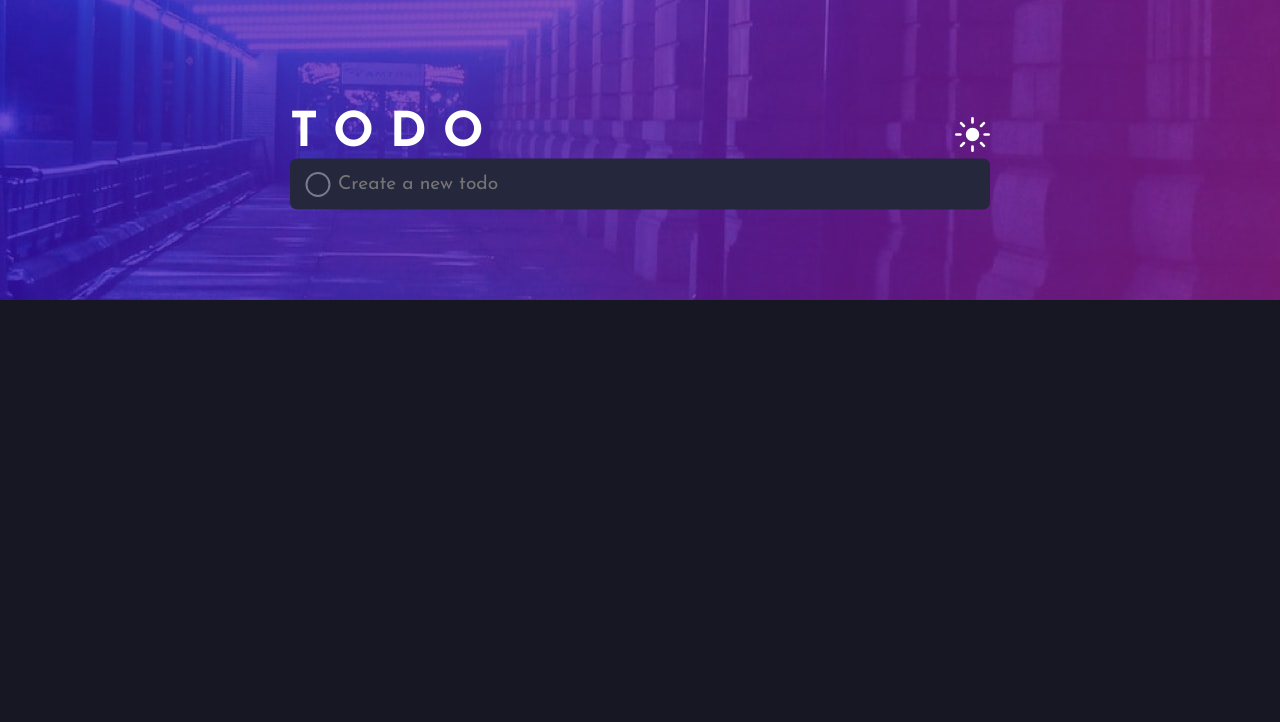
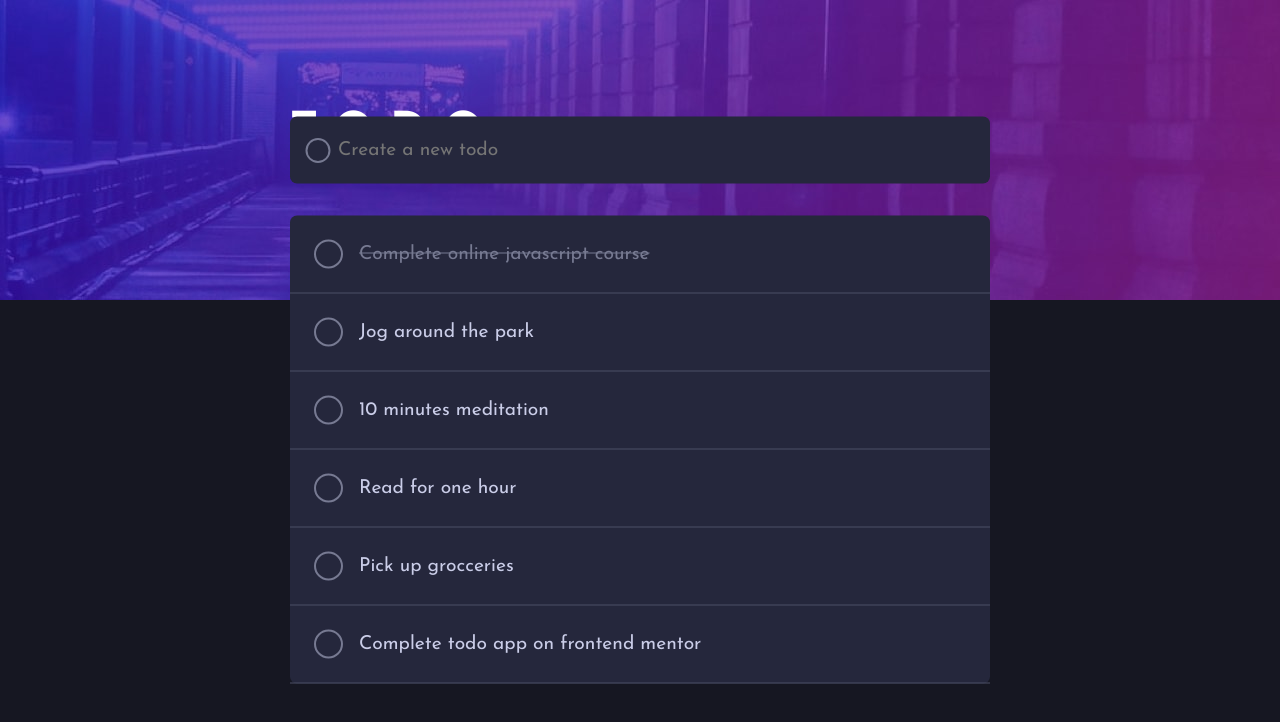
Before and after one commit to alishirani1384/Todo-app, a React (Vite) app: page / in a window 1280 px wide. Shown: the top 722 px of the page. Built offline with nearby package versions, Linux system fonts and the light colour scheme.

Commit message:
added todo list

```diff
--- a/src/App.css
+++ b/src/App.css
@@ -59,7 +59,10 @@ header .container img{
   max-width: 700px;
   width: 100%;
   position: absolute;
-  top: 23%;
+  display: flex;
+  flex-direction: column;
+  gap: 2rem;
+  top: 50%;
   left: 50%;
   transform: translate(-50%,-50%);
 }
@@ -70,7 +73,7 @@ header .container img{
 }
 .todo-input input{
   width: 100%;
-  padding: 1rem;
+  padding: 1.5rem;
   padding-left: 3rem;
   border-radius: 7px;
   border: none;
@@ -96,6 +99,35 @@ header .container img{
   background-color: white;
   color: black;
 }
+.todo-list{
+  background-color: var(--Very-Dark-Desaturated-Blue);
+  display: flex;
+  flex-direction: column;
+  border-radius: 7px;
+}
+.todo{
+  padding: 1.5rem;
+  border-bottom: 1px solid var(--Very-Dark-Grayish-Blue-1);
+  display: flex;
+  gap: 1rem;
+  align-items: center;
+  font-size: 1.2rem;
+  color: var(--Light-Grayish-Blue);
+  cursor: pointer;
+}
+.todo::before{
+  content: "";
+  display: block;
+  border: 2px solid var(--Dark-Grayish-Blue);
+  border-radius: 50%;
+  width: 25px;
+  height: 25px;
+}
+.todo[data-completed="true"]{
+  text-decoration: line-through;
+  color: var(--Dark-Grayish-Blue);
+  transition: all .3s;
+}
 @media screen and (max-width:700px) {
   header{
     height: 200px;
@@ -117,7 +149,7 @@ header .container img{
     width: 30px;
   }
   .todos{
-    top: 13%;
+    top: 40%;
     padding: 0 1rem;
   }
 }
--- /dev/null
+++ b/src/components/Todo.jsx
@@ -0,0 +1,20 @@
+import React, { useRef } from 'react';
+
+
+function Todo({ text, completed }) {
+    const element = useRef(null);
+    function handleClick(e) {
+        if (e.target.dataset.completed == "true") {
+            e.target.dataset.completed = "false";
+        } else {
+            e.target.dataset.completed = "true";
+        }
+    }
+  return (
+      <p className='todo' onClick={handleClick} ref={element} data-completed={completed}>
+          {text}
+      </p>
+  )
+}
+
+export default Todo
--- a/src/components/TodoList.jsx
+++ b/src/components/TodoList.jsx
@@ -1,11 +1,43 @@
-import React from 'react'
+import React, { useState } from 'react'
+import Todo from './Todo'
 
 function TodoList() {
+    const [todos,setTodos] = useState([
+        {
+            txt: "Complete online javascript course",
+            completed:true
+        },
+        {
+            txt: "Jog around the park",
+            completed:false
+        },
+        {
+            txt: "10 minutes meditation",
+            completed:false
+        },
+        {
+            txt: "Read for one hour",
+            completed:false
+        },
+        {
+            txt: "Pick up grocceries",
+            completed:false
+        },
+        {
+            txt: "Complete todo app on frontend mentor",
+            completed:false
+        },
+    ])
   return (
-      <div>
+      <div className='todo-list'>
+          {
+              todos.map(todo => {
+                  return <Todo text={todo.txt} completed={todo.completed} />
+              })
+         }
+    </div>
+    )
 
-    </div>
-  )
 }
 
 export default TodoList
--- a/src/components/Todos.jsx
+++ b/src/components/Todos.jsx
@@ -1,10 +1,12 @@
 import React from 'react'
 import TodoInput from './TodoInput'
+import TodoList from './TodoList'
 
 function Todos() {
   return (
       <div className='todos'>
-          <TodoInput/>
+          <TodoInput />
+          <TodoList/>
       </div>
   )
 }
```
